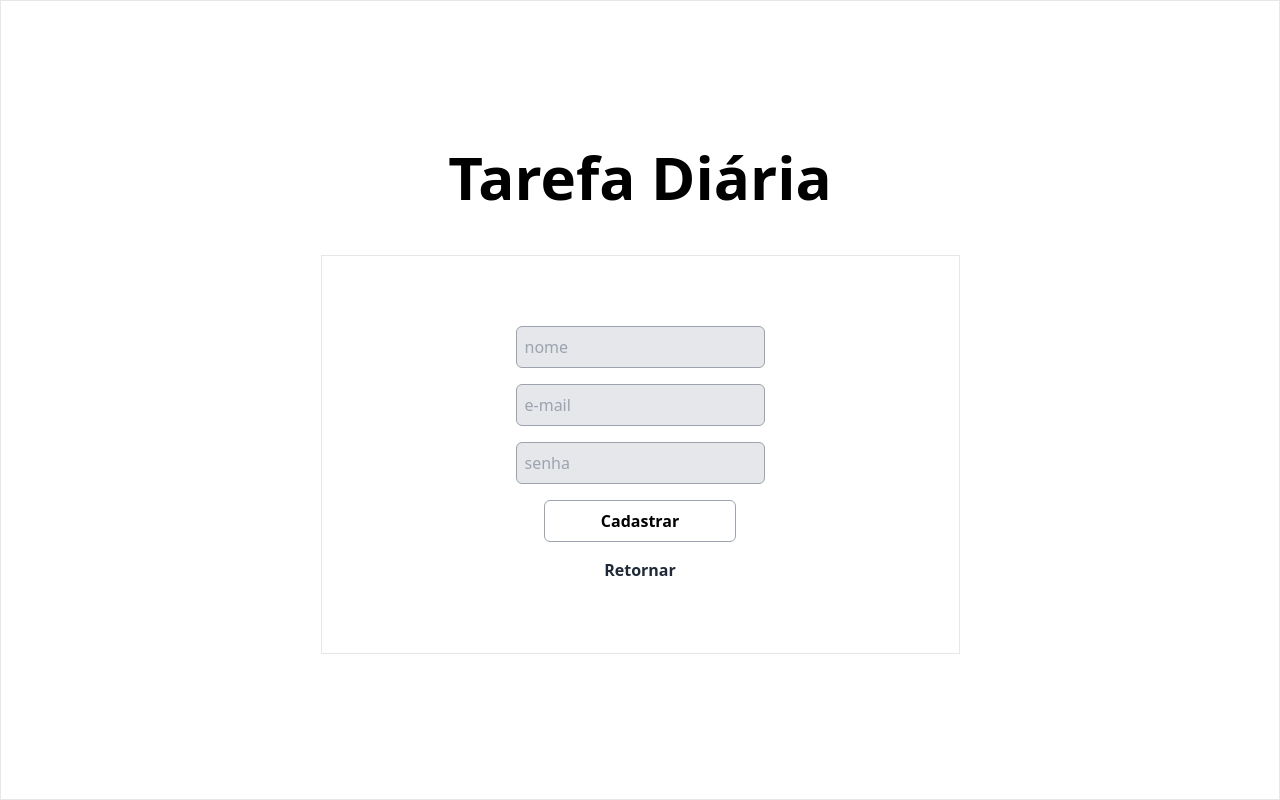
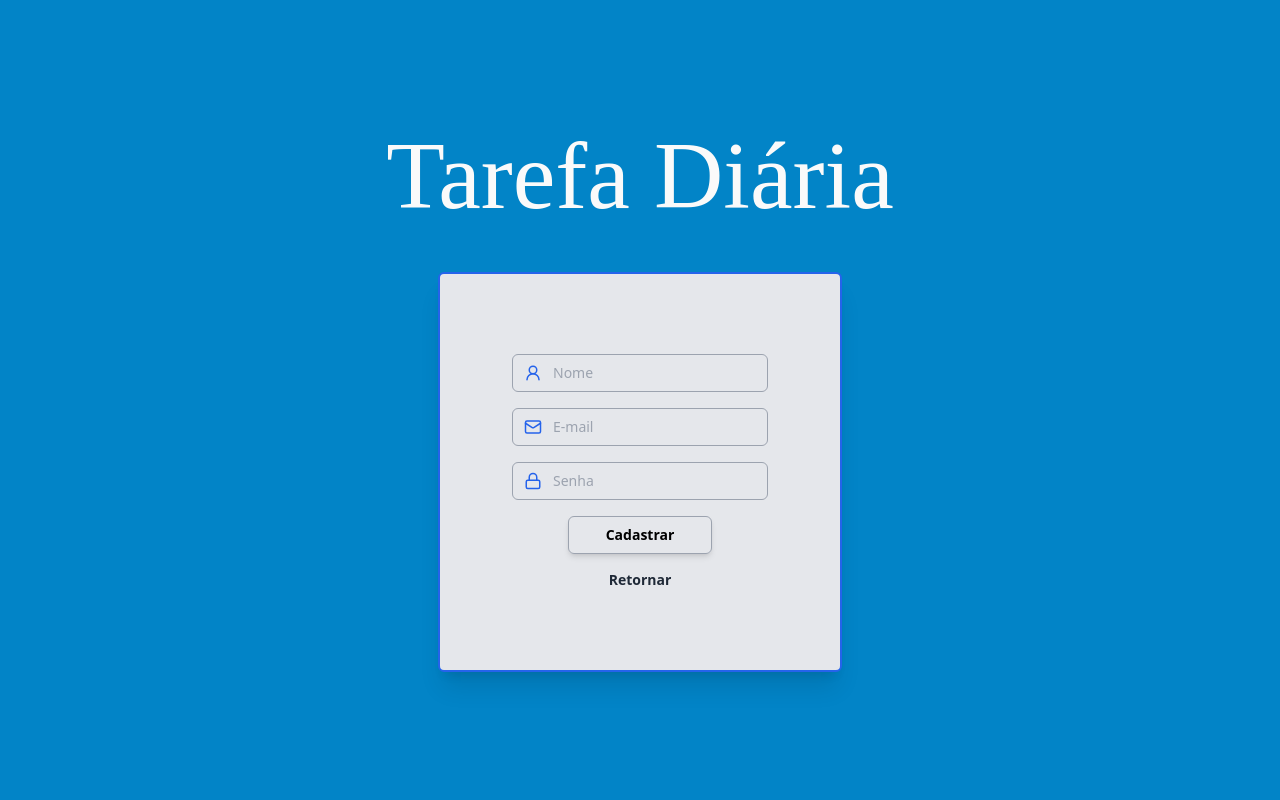
Before and after one commit to dev-danielg/TarefaDiaria-frontend, a React (Vite) app: page /NewUserPage in a window 1280 px wide. Built offline with nearby package versions, Linux system fonts and the light colour scheme; a web font is replaced by a local one.

Commit message:
style: estilizando componente de cadastro e login

```diff
--- a/src/components/LoginPage.jsx
+++ b/src/components/LoginPage.jsx
@@ -1,5 +1,6 @@
 import {useState} from 'react';
 import {useNavigate} from 'react-router-dom';
+import { Mail, Lock } from 'lucide-react';
 import axios from 'axios';
 
 function LoginPage(){
@@ -44,34 +45,47 @@ function LoginPage(){
 
     return(
         <>
-        <section className='w-full h-screen border flex flex-col items-center justify-center'>
-            <h1 className='text-6xl font-semibold mb-12'>Tarefa Diária</h1>
-            <form onSubmit={handleCadastro} className='border w-1/2 h-1/2 flex flex-col items-center justify-center gap-4'>
+        <section className='w-full h-screen  flex flex-col items-center justify-center bg-sky-600'>
+            <h1 className='text-8xl font-normal mb-12 text-zinc-50 primaryFont'>Tarefa Diária</h1>
+            <form onSubmit={handleCadastro} className='border-2 border-blue-600 bg-gray-200 rounded-md w-90 h-1/2 pl-10 pr-10 shadow-xl flex flex-col items-center justify-center gap-4'>
+                <div class='relative px-8 w-fit'>
+                    <Mail
+                    className='absolute top-1/2 -translate-y-1/2 left-11 text-blue-600'
+                    size={18}
+                    />
                     <input
                         type='email'
-                    placeholder='informe seu e-mail'
-                    className='p-2 bg-gray-200 border border-gray-400 rounded-md'
+                        placeholder='Informe seu e-mail'
+                        className='p-2 bg-gray-200 border border-gray-400 rounded-md w-64 pl-10 text-sm transition duration-150 focus:outline-none focus:ring-2 focus:ring-blue-600'
                         value={email}
                         onChange={(e) => setEmail(e.target.value)}
                         required
                     />
+                </div>
+
+                <div class='relative px-8 w-fit'>
+                    <Lock
+                    className='absolute top-1/2 -translate-y-1/2 left-11 text-blue-600'
+                    size={18}
+                    />
                     <input
                         type='password'
-                    placeholder='informe sua senha'
-                    className='p-2 bg-gray-200 border border-gray-400 rounded-md'
+                        placeholder='Informe sua senha'
+                        className='p-2 bg-gray-200 border border-gray-400 rounded-md w-64 pl-10 text-sm transition duration-150 focus:outline-none focus:ring-2 focus:ring-blue-600'
                         value={password}
                         onChange={(e) => setPassword(e.target.value)}
                         required
                     />
+                </div>
                 {error && <p className='text-red-500'>{error}</p>}
                 <button
                     type='submit'
-                    className='p-2 w-48 border border-gray-400 rounded-md hover:bg-gray-800 hover:text-gray-200 font-semibold'
+                    className='p-2 w-36 border border-gray-400 rounded-md shadow-md trasition duration-150 hover:bg-blue-600 text-sm  hover:text-gray-200 font-semibold'
                     disabled={loading}
                 >
                     {loading ? 'Acessando...' : 'Acessar'}
                 </button>
-                <p className='text-gray-400 font-semibold'>Não tem conta? <span className='text-gray-800 font-semibold cursor-pointer' onClick={ToNewUser}>Clique aqui!</span></p>
+                <p className='text-gray-400 text-sm font-semibold'>Não tem conta? <span className='text-gray-800 font-semibold cursor-pointer trasition duration-150 hover:text-blue-600' onClick={ToNewUser}>Clique aqui!</span></p>
             </form>
         </section>
         </>
--- a/src/components/MainPage.jsx
+++ b/src/components/MainPage.jsx
@@ -4,7 +4,9 @@ function MainPage() {
 
   return (
     <>
-      <h1>Funcionando!</h1>
+      <section className='w-full h-screen flex flex-col items-center justify-center bg-sky-600'>
+        <h1>Funcionando!</h1>
+      </section>
     </>
   )
 }
--- a/src/components/NewUserPage.jsx
+++ b/src/components/NewUserPage.jsx
@@ -1,5 +1,6 @@
 import {useState} from 'react';
 import {useNavigate} from 'react-router-dom';
+import { UserRound, Lock, Mail } from 'lucide-react';
 import axios from 'axios'
 
 function NewUserPage(){
@@ -47,42 +48,63 @@ function NewUserPage(){
 
     return(
         <>
-        <section className='w-full h-screen border flex flex-col items-center justify-center'>
-            <h1 className='text-6xl font-semibold mb-12'>Tarefa Diária</h1>
-            <form onSubmit={handleCadastro} className='border w-1/2 h-1/2 flex flex-col items-center justify-center gap-4'>
-                <input
+        <section className='w-full h-screen flex flex-col items-center justify-center bg-sky-600'>
+            <h1 className='text-8xl font-normal mb-12 text-zinc-50 primaryFont'>Tarefa Diária</h1>
+            <form onSubmit={handleCadastro} className='border-2 border-blue-600 bg-gray-200 rounded-md w-90 h-1/2 pl-10 pr-10 shadow-xl flex flex-col items-center justify-center gap-4'>
+                <div className='relative px-8 w-fit'>
+                    <UserRound
+                    className='absolute top-1/2 -translate-y-1/2 left-11 text-blue-600'
+                    size={18}
+                    />
+                    <input
                     type='text'
-                    placeholder='nome'
-                    className='p-2 bg-gray-200 border border-gray-400 rounded-md'
+                    placeholder='Nome'
+                    className='p-2 bg-gray-200 border border-gray-400 rounded-md w-64 pl-10 text-sm transition duration-150 focus:outline-none focus:ring-2 focus:ring-blue-600'
                     value={name}
                     onChange={(e) => setName(e.target.value)}
                     required
                 />
-                <input
+                </div>
+
+                <div className='relative px-8 w-fit'>
+                    <Mail
+                    className='absolute top-1/2 -translate-y-1/2 left-11 text-blue-600'
+                    size={18}
+                    />
+                    <input
                     type='email'
-                    placeholder='e-mail'
-                    className='p-2 bg-gray-200 border border-gray-400 rounded-md'
+                    placeholder='E-mail'
+                    className='p-2 bg-gray-200 border border-gray-400 rounded-md w-64 pl-10 text-sm transition duration-150 focus:outline-none focus:ring-2 focus:ring-blue-600'
                     value={email}
                     onChange={(e) => setEmail(e.target.value)}
                     required
                 />
-                <input
+                </div>
+
+                <div className='relative px-8 w-fit'>
+                    <Lock
+                    className='absolute top-1/2 -translate-y-1/2 left-11 text-blue-600'
+                    size={18}
+                    />
+                    <input
                     type='password'
-                    placeholder='senha'
-                    className='p-2 bg-gray-200 border border-gray-400 rounded-md'
+                    placeholder='Senha'
+                    className='p-2 bg-gray-200 border border-gray-400 rounded-md w-64 pl-10 text-sm transition duration-150 focus:outline-none focus:ring-2 focus:ring-blue-600'
                     value={password}
                     onChange={(e) => setPassword(e.target.value)}
                     required
                 />
+                </div>
+
                 {error && <p className='text-red-500'>{error}</p>}
                 <button
                     type='submit'
-                    className='p-2 w-48 border border-gray-400 rounded-md hover:bg-gray-800 hover:text-gray-200 font-semibold'
+                    className='p-2 w-36 border border-gray-400 rounded-md shadow-md trasition duration-150 hover:bg-blue-600 text-sm   hover:text-gray-200 font-semibold'
                     disabled={loading}
                 >
                     {loading ? 'Cadastrando...' : 'Cadastrar'}
                 </button>
-                <p className='text-gray-800 font-semibold cursor-pointer' onClick={ReturnLogin}> Retornar</p>
+                <p className='text-gray-800 text-sm font-semibold cursor-pointer trasition duration-150 hover:text-blue-600' onClick={ReturnLogin}> Retornar</p>
             </form>
         </section>
         </>
```
Lines whose indentation alone changed are shown as unchanged.
